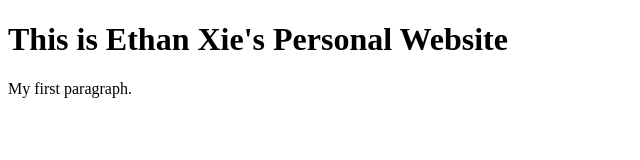
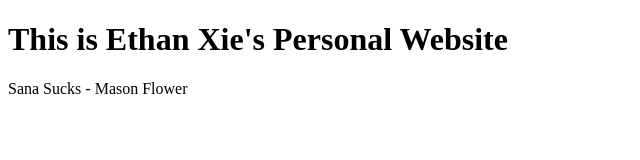
Before and after one commit to ethankeystone/ethankeystone.github.io, a plain HTML site: page index.html in a window 1280 px wide. Shown: the full height of the page, 0-640 px from the left. Drawn offline with Linux system fonts and the light colour scheme.

Commit message:
Update index.html

```diff
--- a/index.html
+++ b/index.html
@@ -5,6 +5,6 @@
 	</head>
 	<body>
 		<h1>This is Ethan Xie's Personal Website</h1>
-		<p>My first paragraph.</p>
+		<p>Sana Sucks - Mason Flower</p>
 	</body>
 </html>
```
